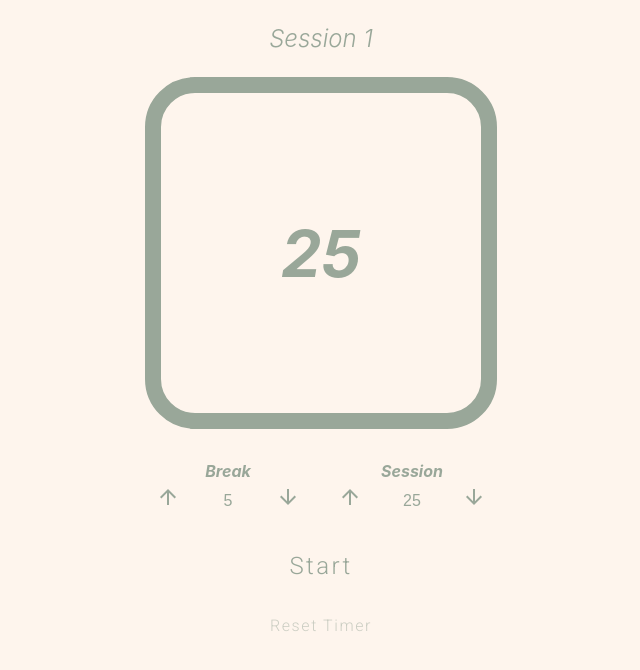
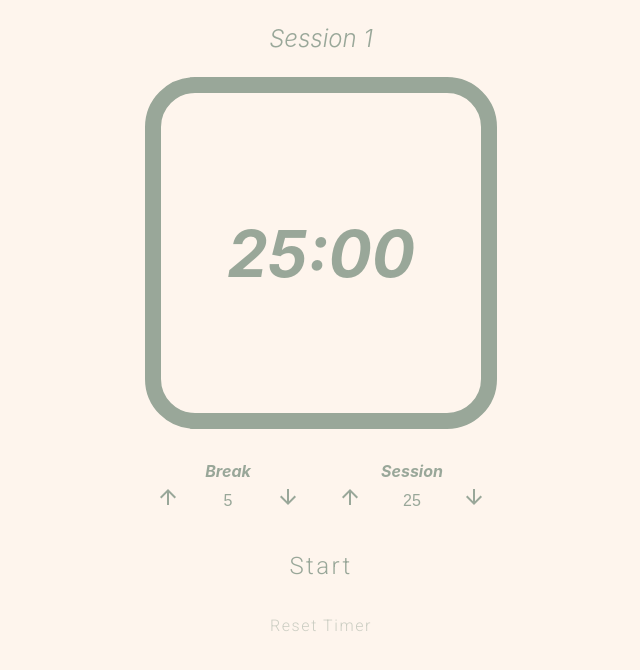
Before and after one commit to ikari-shirei/pomodoro, a React (Create React App) app: page / in a window 1280 px wide. Shown: the top 670 px of the page, without its empty margins (319-959 px from the left). Built offline with nearby package versions, Linux system fonts and the light colour scheme.

Commit message:
Add countdown functionality

```diff
--- a/src/App.js
+++ b/src/App.js
@@ -9,16 +9,64 @@ function App() {
 
   const [breakLength, setBreakLength] = useState(5)
   const [sessionLength, setSessionLength] = useState(25)
+
+  const [minutes, setMinutes] = useState(sessionLength)
   const [seconds, setSeconds] = useState(0)
 
   const [timerStarted, setTimerStarted] = useState(false)
   const [paused, setPaused] = useState(false)
 
-  const [clockTime, setClockTime] = useState(sessionLength)
+  const [clockTime, setClockTime] = useState(
+    `${minutes < 10 ? `0` + minutes : minutes}:${
+      seconds < 10 ? `0` + seconds : seconds
+    }`
+  )
 
-  const now = () => new Date().getTime()
+  // Update clock seconds on sessionLength change
+  useEffect(() => {
+    setMinutes(sessionLength)
+  }, [sessionLength])
 
-  const countdown = () => {}
+  // Update clock seconds on reset
+  useEffect(() => {
+    if (!timerStarted) {
+      setMinutes(sessionLength)
+    }
+  }, [timerStarted])
+
+  // Update clock view
+  useEffect(() => {
+    setClockTime(
+      `${minutes < 10 ? `0` + minutes : minutes}:${
+        seconds < 10 ? `0` + seconds : seconds
+      }`
+    )
+  }, [minutes, seconds])
+
+  useEffect(() => {
+    const newInterval = setInterval(() => {
+      clearInterval(newInterval)
+
+      if (seconds === 0) {
+        if (minutes !== 0) {
+          setSeconds(59)
+          setMinutes(minutes - 1)
+        }
+      } else {
+        setSeconds(seconds - 1)
+      }
+
+      console.log(minutes, seconds)
+
+      if (seconds === 0 && minutes === 0) {
+        alert('owari')
+      }
+    }, 1000)
+
+    if (!timerStarted || paused) {
+      clearInterval(newInterval)
+    }
+  })
 
   const startStopButtonHandle = (e) => {
     if (!timerStarted) {
@@ -28,11 +76,13 @@ function App() {
     if (timerStarted && !paused) {
       e.target.textContent = 'Start'
       setPaused(true)
+      console.log(paused, 'paused')
     }
 
     if (timerStarted && paused) {
       e.target.textContent = 'Pause'
       setPaused(false)
+      console.log(paused, 'paused')
     }
   }
 
@@ -40,10 +90,11 @@ function App() {
     setTimerStarted(false)
     setPaused(false)
     setClockTime('25:00')
-    setSeconds('0')
     setSessionLength(25)
     setBreakLength(5)
     setCurrentSession({ session: 1, break: 1 })
+    setMinutes(sessionLength)
+    setSeconds(0)
   }
 
   return (
```
